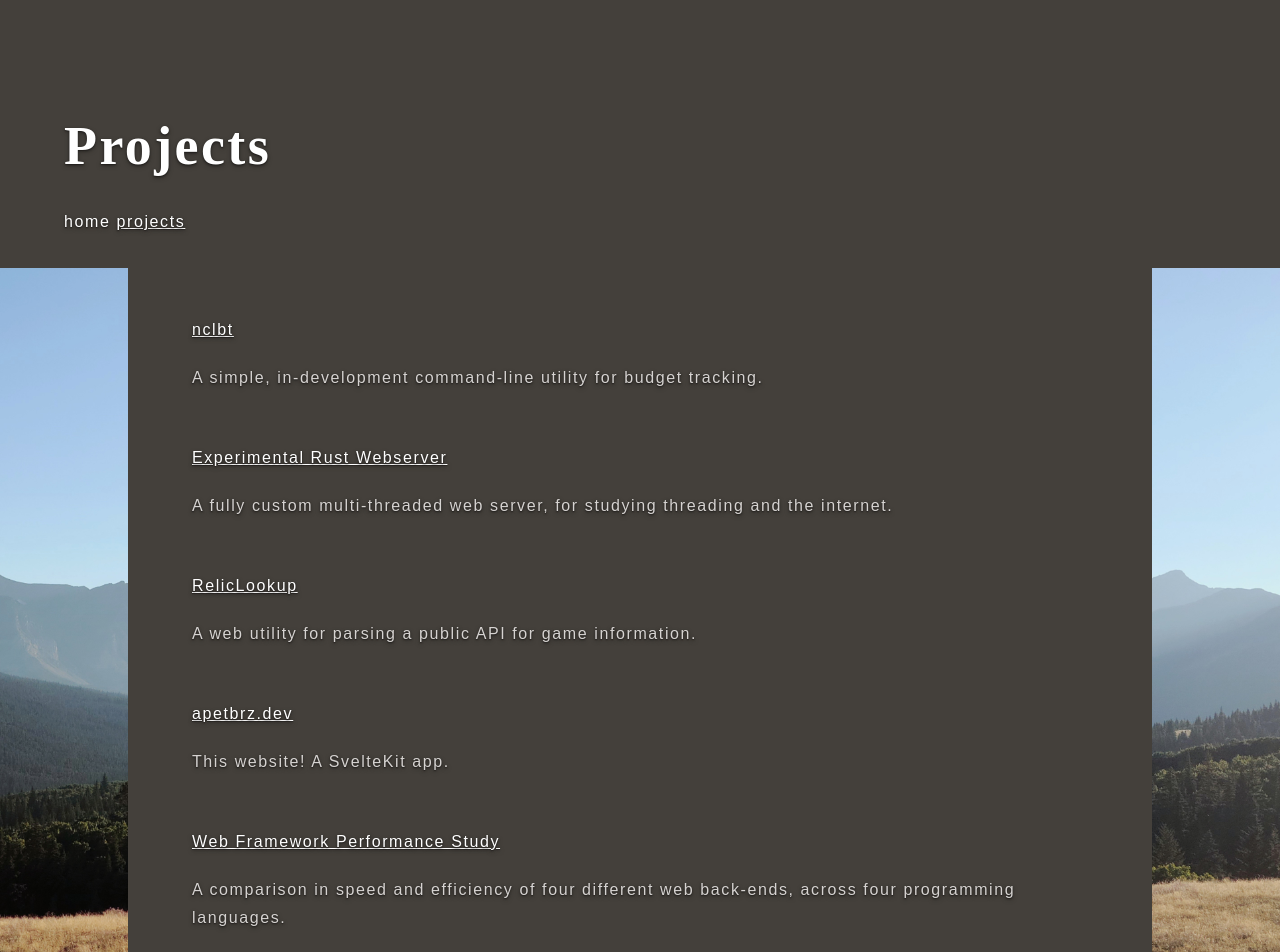
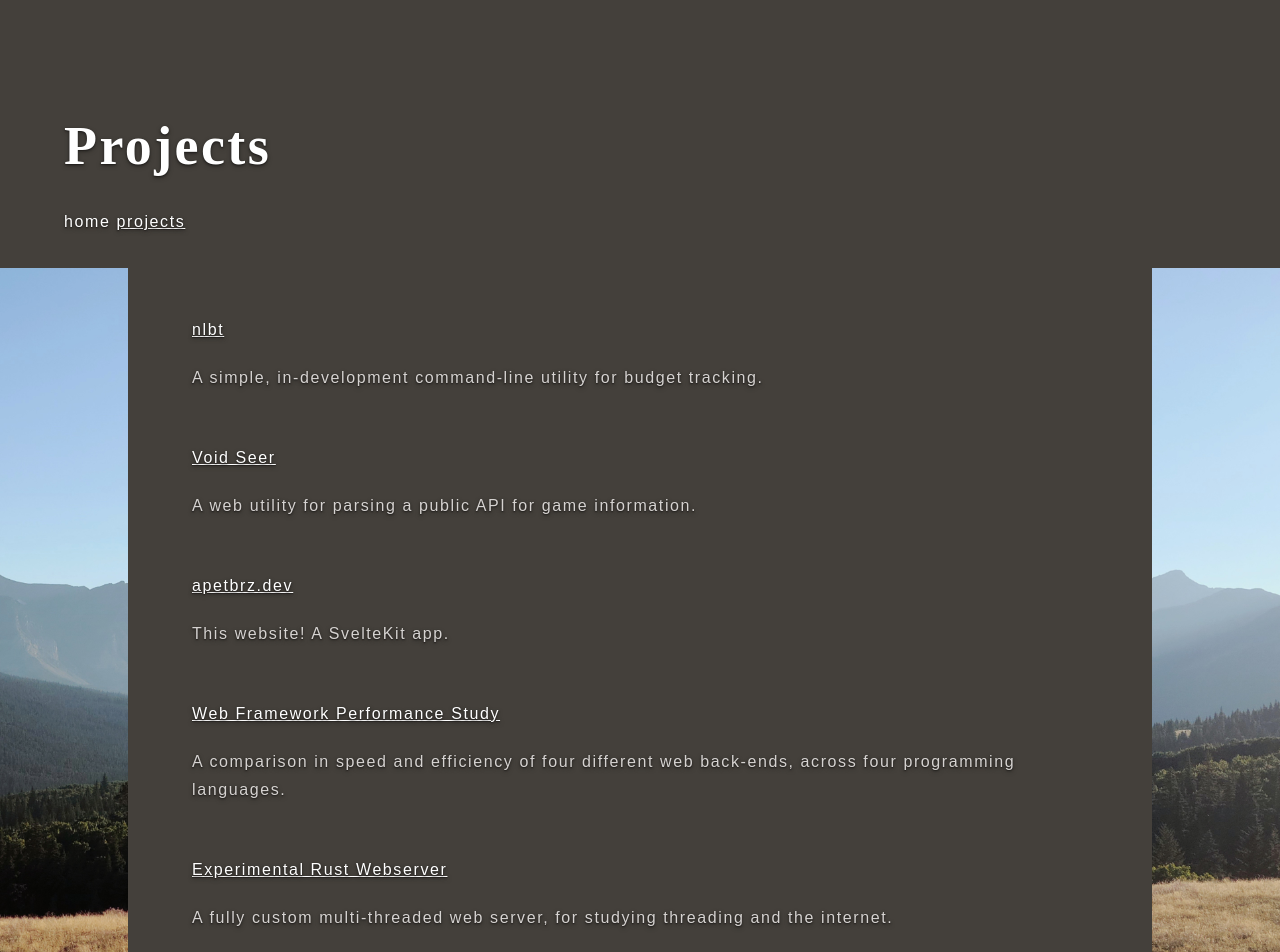
Before and after one commit to apetbrz/portfolio, a SvelteKit app in the folder client/: page /projects in a window 1280 px wide. Shown: the top 952 px of the page. Built offline with nearby package versions, Linux system fonts and the light colour scheme.

Commit message:
rearranged and updated projects

```diff
--- a/client/src/routes/projects/+page.svelte
+++ b/client/src/routes/projects/+page.svelte
@@ -17,8 +17,8 @@
         <div
             class="pretty sans !w-full p-4 not-md:my-4 not-md:bg-stone-700 xl:px-16"
         >
-            <a href="https://github.com/apetbrz/nclbt" class="underline">
-                nclbt
+            <a href="https://github.com/apetbrz/nlbt" class="underline">
+                nlbt
             </a>
             <p>
                 A simple, in-development command-line utility for budget
@@ -28,18 +28,7 @@
         <div
             class="pretty sans !w-full p-4 not-md:my-4 not-md:bg-stone-700 xl:px-16"
         >
-            <a href="https://github.com/apetbrz/budget-app-project"
-                >Experimental Rust Webserver</a
-            >
-            <p>
-                A fully custom multi-threaded web server, for studying threading
-                and the internet.
-            </p>
-        </div>
-        <div
-            class="pretty sans !w-full p-4 not-md:my-4 not-md:bg-stone-700 xl:px-16"
-        >
-            <a href="https://relics.apetbrz.dev/">RelicLookup</a>
+            <a href="https://relics.apetbrz.dev/">Void Seer</a>
             <p>A web utility for parsing a public API for game information.</p>
         </div>
         <div
@@ -59,6 +48,17 @@
                 back-ends, across four programming languages.
             </p>
         </div>
+        <div
+            class="pretty sans !w-full p-4 not-md:my-4 not-md:bg-stone-700 xl:px-16"
+        >
+            <a href="https://github.com/apetbrz/budget-app-project"
+                >Experimental Rust Webserver</a
+            >
+            <p>
+                A fully custom multi-threaded web server, for studying threading
+                and the internet.
+            </p>
+        </div>
     </div>
     <div class="mt-auto self-end pretty continent px-8">
         <p>photograph: Arthur Petroff 2024</p>
```
